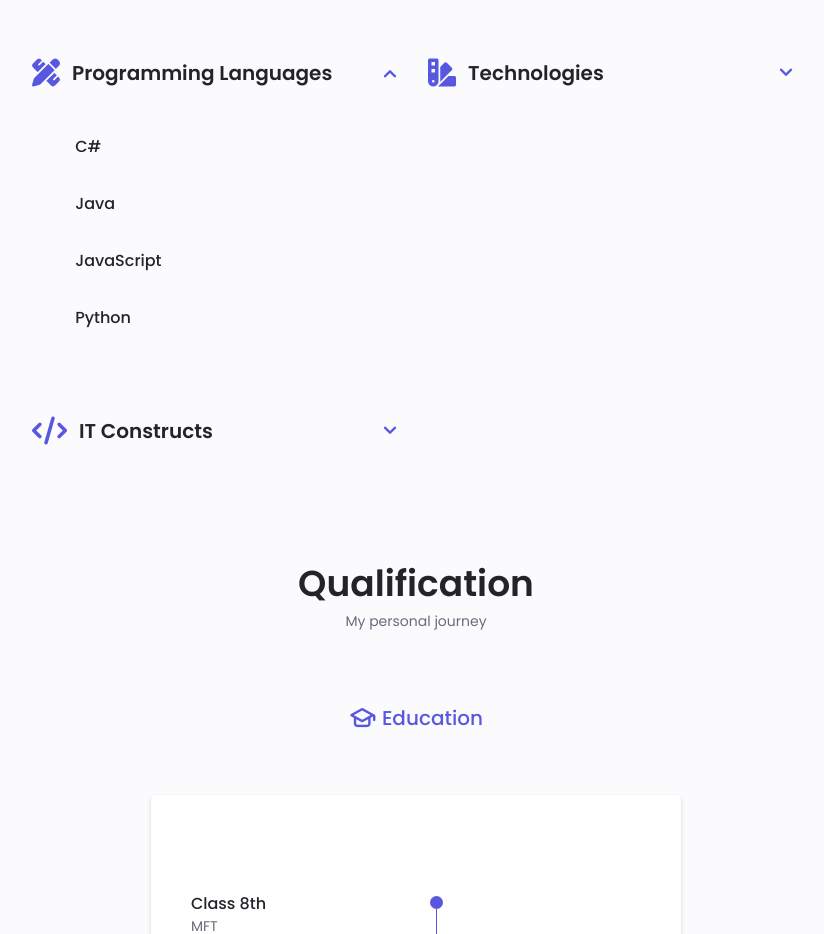
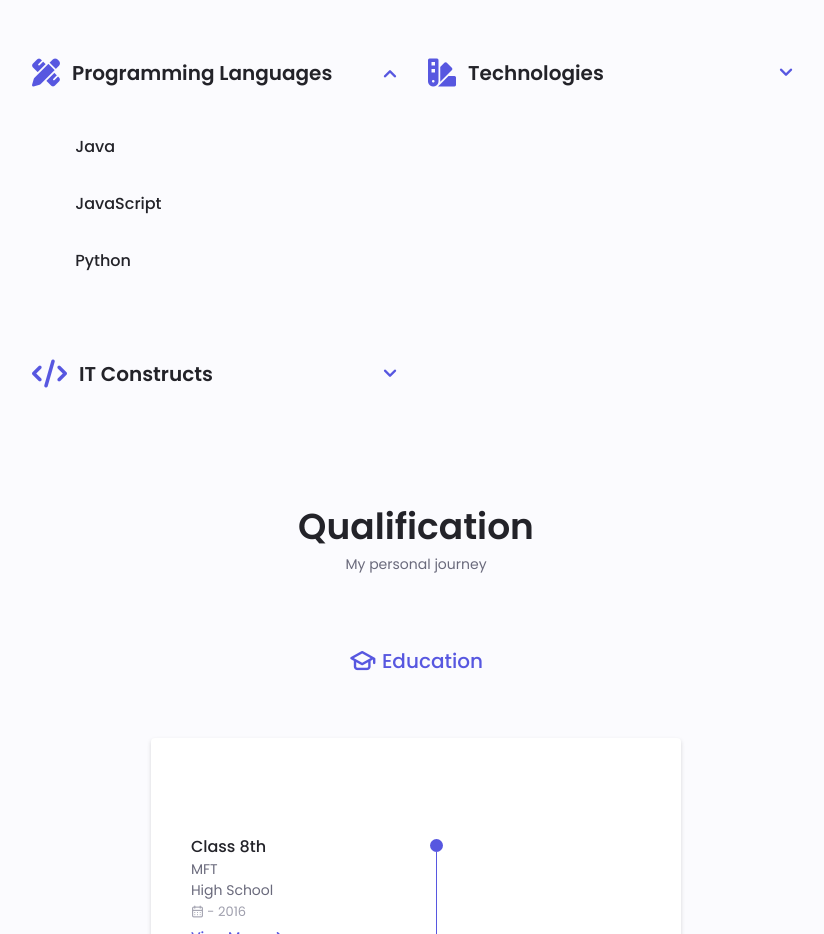
Before and after one commit to LeonMotaung/portfolio, a plain HTML site: page index.html in a window 1280 px wide. Shown: the part 1740-2674 px from the top of the page, without its empty margins (224-1048 px from the left). Drawn offline with nearby package versions, Linux system fonts and the light colour scheme.

Commit message:
Update index.html

```diff
--- a/index.html
+++ b/index.html
@@ -208,12 +208,7 @@
 
 
               <div class="skills__list grid">
-                <div class="skills__data">
-                  <div class="skills__titles">
-                    <h3 class="skills__name">C#</h3>
-                  </div>
 
-                </div>
 
                   <div class="skills__data">
                     <div class="skills__titles">
```
